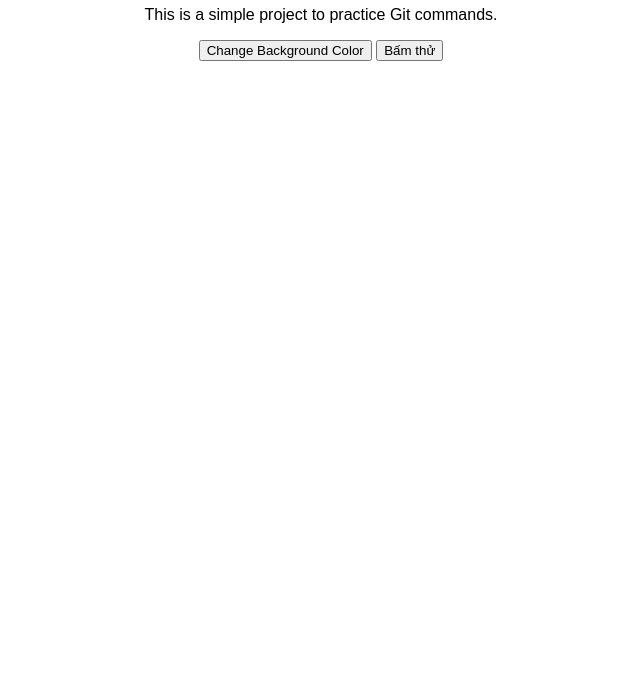
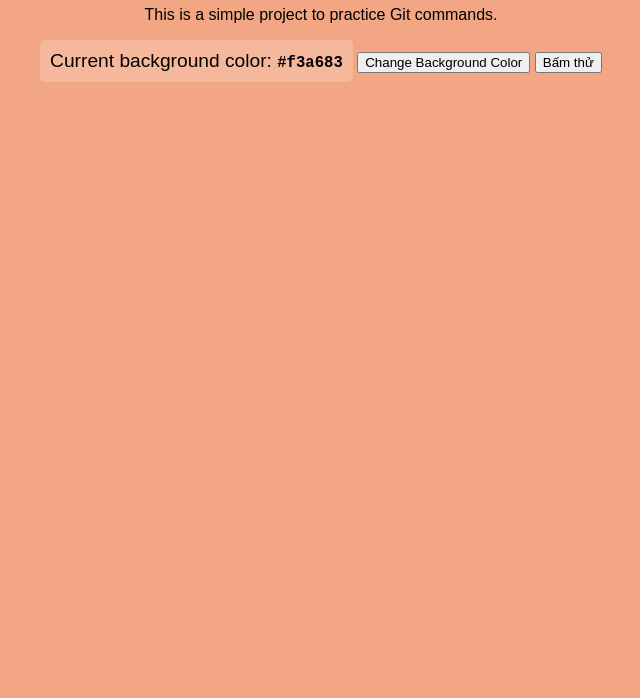
Before and after one commit to tthieu22/git-zero-to-hero, a plain HTML site: page index.html in a window 1280 px wide. Shown: the part 102-800 px from the top of the page, without its empty margins (319-959 px from the left). Drawn offline with Linux system fonts and the light colour scheme.

Commit message:
Add color display feature and update background color functionality

```diff
--- a/css/style.css
+++ b/css/style.css
@@ -4,3 +4,17 @@ body {
   margin-top: 50px;
   transition: background-color 0.5s;
 }
+
+.color-display {
+  margin-bottom: 20px;
+  font-size: 1.2em;
+  padding: 10px;
+  border-radius: 5px;
+  display: inline-block;
+  background-color: rgba(255, 255, 255, 0.2);
+}
+
+#colorHex {
+  font-weight: bold;
+  font-family: monospace;
+}
--- a/index.html
+++ b/index.html
@@ -9,6 +9,9 @@
   <body>
     <h1>Welcome to Git Zero to Hero!</h1>
     <p>This is a simple project to practice Git commands.</p>
+    <div class="color-display">
+      Current background color: <span id="colorHex">#FFFFFF</span>
+    </div>
     <button id="colorButton">Change Background Color</button>
     <button>Bấm thử</button>
     <script src="js/main.js"></script>
--- a/js/main.js
+++ b/js/main.js
@@ -1,9 +1,23 @@
 const colorButton = document.getElementById("colorButton");
+const colorHexSpan = document.getElementById("colorHex");
 
-const colors = ["#f3a683", "#f7d794", "#77dd77", "#f8a5c2", "#c7ecee"];
+const colors = [
+  "#f3a683",
+  "#f7d794",
+  "#77dd77",
+  "#f8a5c2",
+  "#c7ecee",
+  "#f1f2f6",
+];
 let currentColorIndex = 0;
+
+// Set initial color
+document.body.style.backgroundColor = colors[currentColorIndex];
+colorHexSpan.textContent = colors[currentColorIndex];
 
 colorButton.addEventListener("click", () => {
   currentColorIndex = (currentColorIndex + 1) % colors.length;
-  document.body.style.backgroundColor = colors[currentColorIndex];
+  const newColor = colors[currentColorIndex];
+  document.body.style.backgroundColor = newColor;
+  colorHexSpan.textContent = newColor;
 });
```
